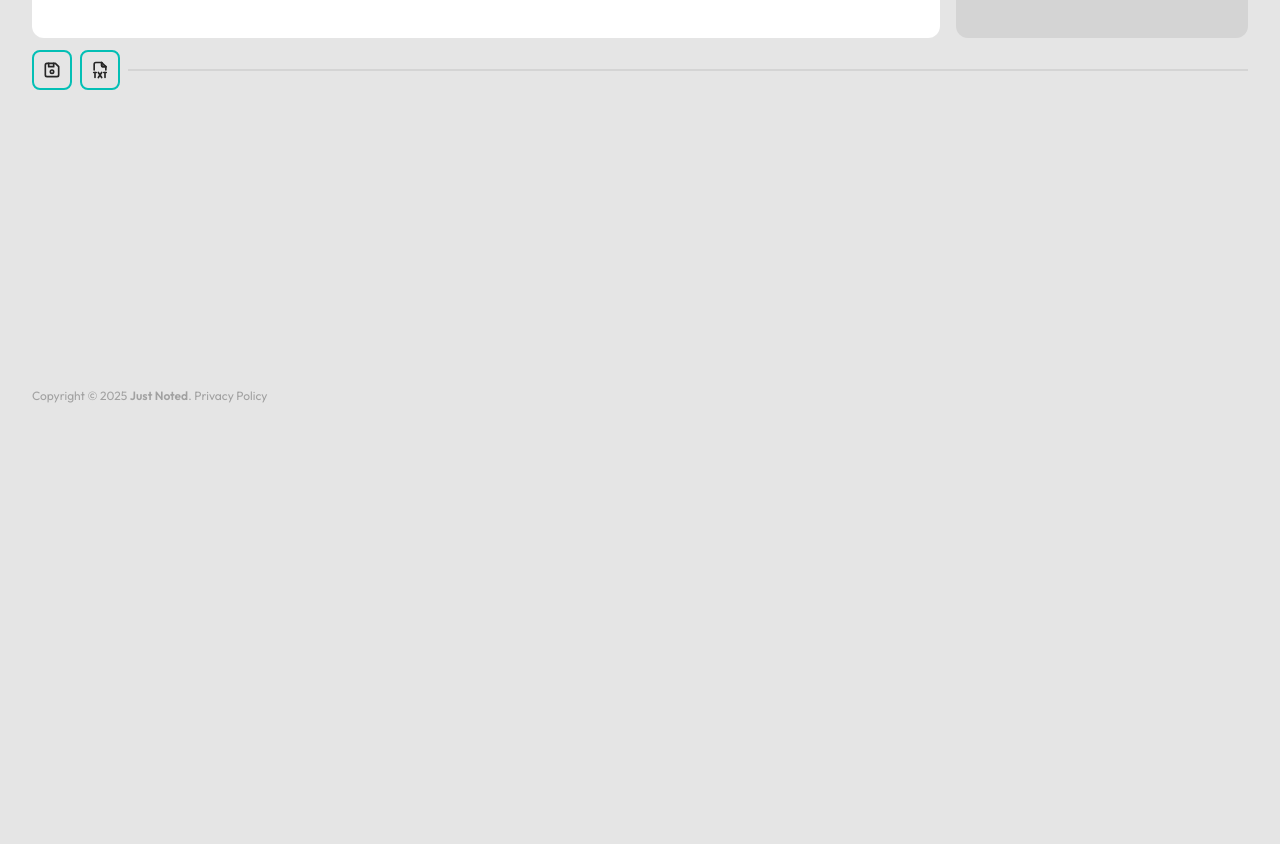
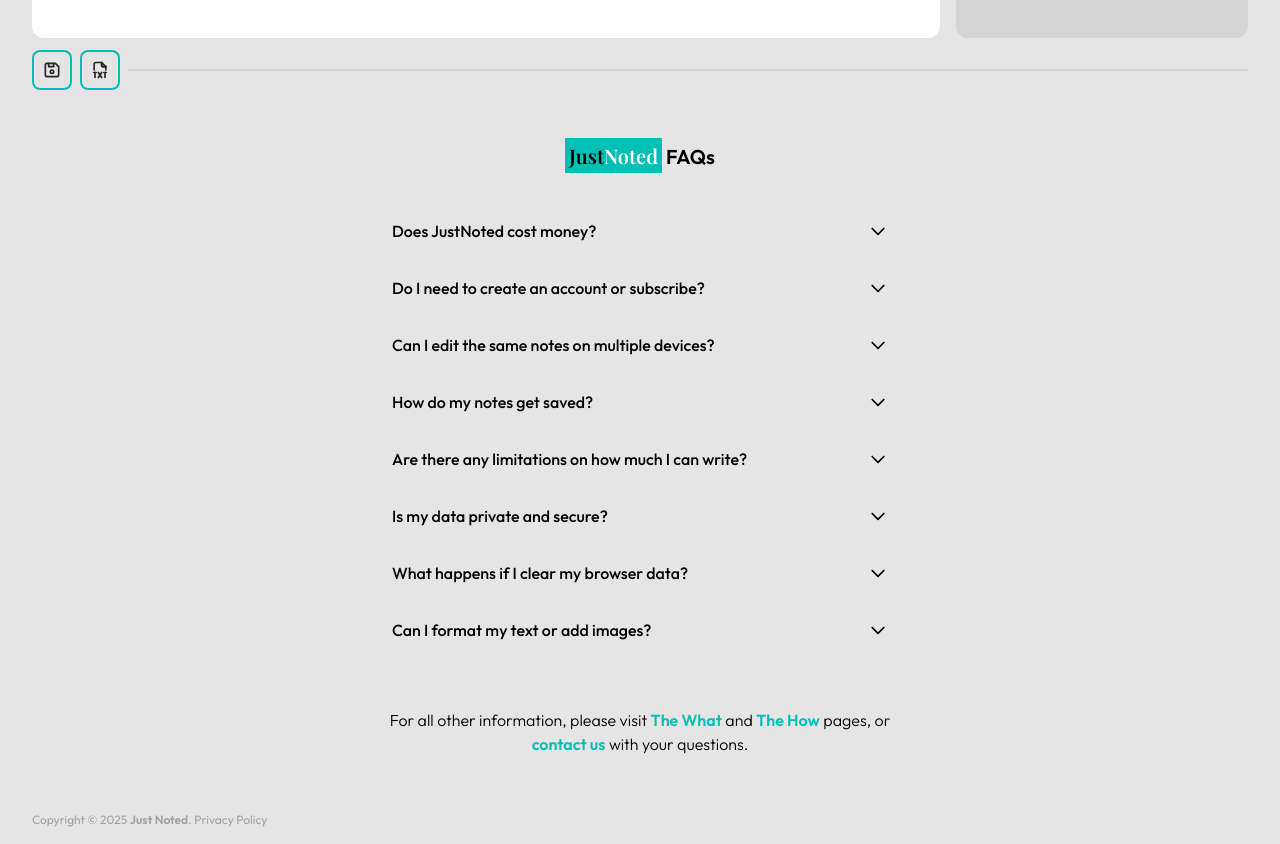
Before and after one commit to MadStoneDev/just-noted, a Next.js app: page / in a window 1280 px wide. Shown: the part 380-1224 px from the top of the page. Before the commit the page ends 800 px from the top, so only its background shows below. Built offline with nearby package versions, Linux system fonts and the light colour scheme; no server answers; the database is empty.

Commit message:
added faq

```diff
--- a/src/app/page.tsx
+++ b/src/app/page.tsx
@@ -1,4 +1,5 @@
 import JustNotes from "@/components/just-notes";
+import FaqBlock from "@/components/faq-block";
 
 export const metadata = {
   title: "Just Noted - Distraction-Free Note Taking",
@@ -10,9 +11,8 @@
   return (
     <>
       <JustNotes />
-      <footer
-        className={`row-start-3 flex gap-[24px] flex-wrap items-center justify-center`}
-      ></footer>
+
+      <FaqBlock />
     </>
   );
 }
--- /dev/null
+++ b/src/components/faq-block.tsx
@@ -0,0 +1,151 @@
+"use client";
+
+import Link from "next/link";
+import { FAQItem } from "@/components/faq-item";
+
+export default function FaqBlock() {
+  const faqs = [
+    {
+      question: "Does JustNoted cost money?",
+      answer: (
+        <p>
+          No, JustNoted is completely free to use. There are no hidden fees,
+          premium features, or subscription plans. It's a simple, free tool
+          designed to make note-taking as straightforward as possible.
+        </p>
+      ),
+    },
+    {
+      question: "Do I need to create an account or subscribe?",
+      answer: (
+        <p>
+          Absolutely not! That's one of the core principles behind JustNoted.
+          You don't need to sign up, register, or create any kind of account.
+          Just visit the website and start typing right away.
+        </p>
+      ),
+    },
+    {
+      question: "Can I edit the same notes on multiple devices?",
+      answer: (
+        <p>
+          Currently, no. JustNoted is designed for quick, temporary notes
+          without the dependency on logins and registrations. Your notes are
+          stored locally on the device and browser you're using, so they won't
+          sync across different devices or browsers.
+        </p>
+      ),
+    },
+    {
+      question: "How do my notes get saved?",
+      answer: (
+        <p>
+          Your notes are automatically saved in your browser's local storage. As
+          long as you keep editing your notes on the same device and browser
+          (and don't use incognito mode), they'll stay right where you left them
+          when you come back. For more details on how this works, check out{" "}
+          <Link
+            href={"/the-how"}
+            className={`hover:px-1 hover:bg-mercedes-primary text-mercedes-primary hover:text-white font-semibold transition-all duration-300 ease-in-out`}
+          >
+            The How
+          </Link>{" "}
+          page.
+        </p>
+      ),
+    },
+    {
+      question: "Are there any limitations on how much I can write?",
+      answer: (
+        <p>
+          JustNoted lets you create unlimited notes without any restrictions.
+          For typical note-taking needs, you won't run into any issues.
+        </p>
+      ),
+    },
+    {
+      question: "Is my data private and secure?",
+      answer: (
+        <p>
+          Your notes are stored securely and tied with an anonymous
+          randomly-generated token. JustNoted was designed with privacy in mind
+          - no tracking, no data collection, just a simple notepad. For more
+          information about how your data is handled, please visit{" "}
+          <Link
+            href={"/the-how"}
+            className={`hover:px-1 hover:bg-mercedes-primary text-mercedes-primary hover:text-white font-semibold transition-all duration-300 ease-in-out`}
+          >
+            The How
+          </Link>{" "}
+          page.
+        </p>
+      ),
+    },
+    {
+      question: "What happens if I clear my browser data?",
+      answer: (
+        <p>
+          If you clear your browser data, including local storage, your notes
+          will be lost. JustNoted is designed for temporary notes rather than
+          permanent storage. If you have important information, it's best to
+          copy it somewhere else for long-term keeping.
+        </p>
+      ),
+    },
+    {
+      question: "Can I format my text or add images?",
+      answer: (
+        <p>
+          JustNoted is intentionally minimalist, focusing on distraction-free
+          plain text note-taking. Currently, it doesn't support rich text
+          formatting or image embedding. This keeps the interface clean and the
+          app fast and simple.
+        </p>
+      ),
+    },
+  ];
+
+  return (
+    <div className="my-10 pt-3 sm:text-center">
+      <h2 className="text-xl font-semibold">
+        <span className="p-1 bg-mercedes-primary font-secondary">
+          Just<span className="text-white">Noted</span>
+        </span>{" "}
+        FAQs
+      </h2>
+
+      <div className="sm:mx-auto mt-8 sm:max-w-lg">
+        {faqs.map((faq, index) => (
+          <FAQItem key={index} question={faq.question} answer={faq.answer} />
+        ))}
+
+        <div className="mt-8 pt-4 border-t border-gray-200 font-light text-center">
+          <p>
+            For all other information, please visit{" "}
+            <Link
+              href={"/the-what"}
+              className={`hover:px-1 hover:bg-mercedes-primary text-mercedes-primary hover:text-white font-semibold transition-all duration-300 ease-in-out`}
+            >
+              The What
+            </Link>{" "}
+            and{" "}
+            <Link
+              href={"/the-how"}
+              className={`hover:px-1 hover:bg-mercedes-primary text-mercedes-primary hover:text-white font-semibold transition-all duration-300 ease-in-out`}
+            >
+              The How
+            </Link>{" "}
+            pages, or{" "}
+            <Link
+              href={"/contact"}
+              className={`hover:px-1 hover:bg-mercedes-primary text-mercedes-primary hover:text-white font-semibold transition-all duration-300 ease-in-out`}
+            >
+              contact us
+            </Link>{" "}
+            with your questions.
+          </p>
+        </div>
+      </div>
+    </div>
+  );
+}
--- /dev/null
+++ b/src/components/faq-item.tsx
@@ -0,0 +1,53 @@
+"use client";
+
+import { ReactNode, useState } from "react";
+
+export const FAQItem = ({
+  question,
+  answer,
+}: {
+  question: string;
+  answer: ReactNode;
+}) => {
+  const [isOpen, setIsOpen] = useState(false);
+
+  return (
+    <div className="border-b border-gray-200 py-2">
+      <button
+        className={`p-2 flex w-full justify-between items-center ${
+          isOpen && "bg-mercedes-primary"
+        } hover:bg-mercedes-primary text-left font-medium focus:outline-none transition-all duration-300 ease-in-out`}
+        onClick={() => setIsOpen(!isOpen)}
+      >
+        <span>{question}</span>
+        <svg
+          className={`w-5 h-5 transition-transform duration-300 ${
+            isOpen ? "transform rotate-180" : ""
+          }`}
+          fill="none"
+          stroke="currentColor"
+          viewBox="0 0 24 24"
+        >
+          <path
+            strokeLinecap="round"
+            strokeLinejoin="round"
+            strokeWidth={2}
+            d="M19 9l-7 7-7-7"
+          />
+        </svg>
+      </button>
+      <div
+        className={`overflow-hidden transition-all duration-300 ease-in-out ${
+          isOpen ? "max-h-[999px] pt-4" : "max-h-0"
+        }`}
+      >
+        <div
+          className={`p-2 bg-neutral-100 font-light`}
+          style={{ lineHeight: "1.75rem" }}
+        >
+          {answer}
+        </div>
+      </div>
+    </div>
+  );
+};
--- a/src/components/global-header.tsx
+++ b/src/components/global-header.tsx
@@ -37,7 +37,7 @@
           <Link
             href={`/`}
             onClick={() => setOpenMenu(false)}
-            className={`sm:hidden px-3 py-1.5 w-full sm:w-auto hover:bg-mercedes-primary sm:hover:bg-white hover:shadow-xl shadow-mercedes-secondary/10 text-base font-bold text-mercedes-primary sm:text-white hover:text-white sm:hover:text-mercedes-primary text-center transition-all duration-300 ease-in-out`}
+            className={`sm:hidden px-3 py-1.5 w-full sm:w-auto hover:bg-mercedes-primary sm:hover:bg-white hover:shadow-xl shadow-mercedes-secondary/10 text-base font-bold text-mercedes-primary sm:text-neutral-900 hover:text-white sm:hover:text-mercedes-primary text-center transition-all duration-300 ease-in-out`}
           >
             Home
           </Link>
@@ -45,27 +45,27 @@
           <Link
             href={`/the-what`}
             onClick={() => setOpenMenu(false)}
-            className={`px-3 py-1.5 w-full sm:w-auto hover:bg-mercedes-primary sm:hover:bg-white hover:shadow-xl shadow-mercedes-secondary/10 text-base font-bold text-mercedes-primary sm:text-white hover:text-white sm:hover:text-mercedes-primary text-center transition-all duration-300 ease-in-out`}
+            className={`px-3 py-1.5 w-full sm:w-auto hover:bg-mercedes-primary sm:hover:bg-white hover:shadow-xl shadow-mercedes-secondary/10 text-base font-bold text-mercedes-primary sm:text-neutral-900 hover:text-white sm:hover:text-mercedes-primary text-center transition-all duration-300 ease-in-out`}
           >
             The What
           </Link>
 
-          <div className={`hidden sm:block w-[1px] h-3 bg-neutral-900`}></div>
+          <div className={`hidden sm:block w-[1px] h-3 bg-neutral-50`}></div>
 
           <Link
             href={`/the-how`}
             onClick={() => setOpenMenu(false)}
-            className={`px-3 py-1.5 w-full sm:w-auto hover:bg-mercedes-primary sm:hover:bg-white hover:shadow-xl shadow-mercedes-secondary/10 text-base font-bold text-mercedes-primary sm:text-white hover:text-white sm:hover:text-mercedes-primary text-center transition-all duration-300 ease-in-out`}
+            className={`px-3 py-1.5 w-full sm:w-auto hover:bg-mercedes-primary sm:hover:bg-white hover:shadow-xl shadow-mercedes-secondary/10 text-base font-bold text-mercedes-primary sm:text-neutral-900 hover:text-white sm:hover:text-mercedes-primary text-center transition-all duration-300 ease-in-out`}
           >
             The How
           </Link>
 
-          <div className={`hidden sm:block w-[1px] h-3 bg-neutral-900`}></div>
+          <div className={`hidden sm:block w-[1px] h-3 bg-neutral-50`}></div>
 
           <Link
             href={`/contact`}
             onClick={() => setOpenMenu(false)}
-            className={`px-3 py-1.5 w-full sm:w-auto hover:bg-mercedes-primary sm:hover:bg-white hover:shadow-xl shadow-mercedes-secondary/10 text-base font-bold text-mercedes-primary sm:text-white hover:text-white sm:hover:text-mercedes-primary text-center transition-all duration-300 ease-in-out`}
+            className={`px-3 py-1.5 w-full sm:w-auto hover:bg-mercedes-primary sm:hover:bg-white hover:shadow-xl shadow-mercedes-secondary/10 text-base font-bold text-mercedes-primary sm:text-neutral-900 hover:text-white sm:hover:text-mercedes-primary text-center transition-all duration-300 ease-in-out`}
           >
             Get in Touch
           </Link>
```
